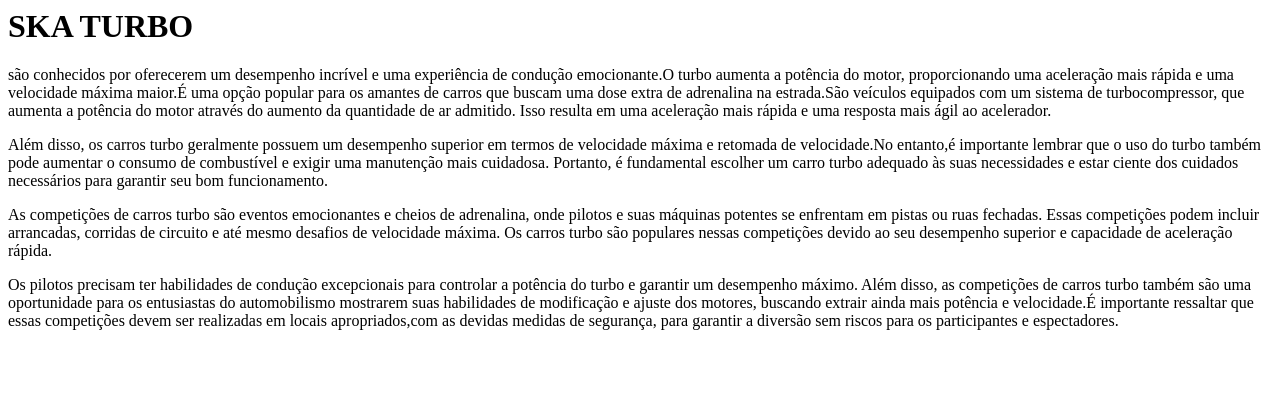
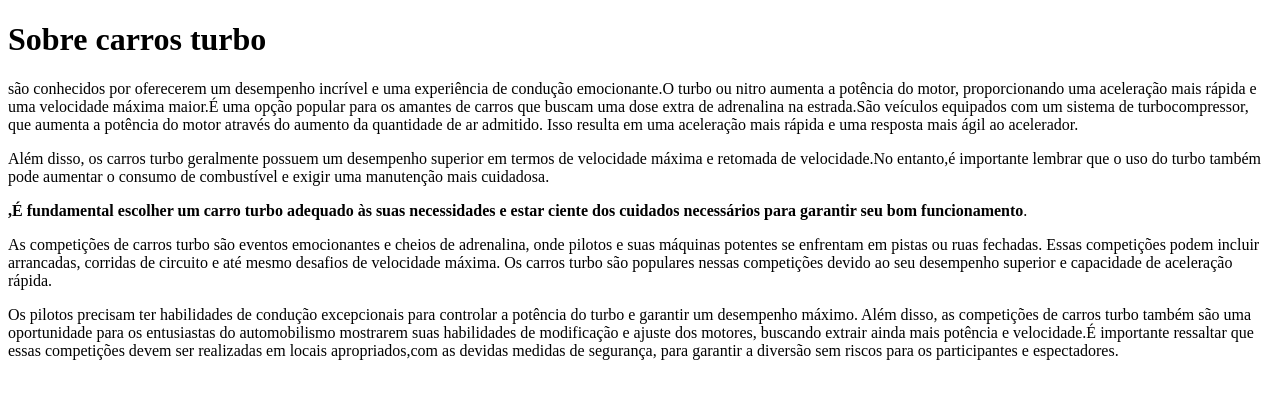
Before and after one commit to SAMELLAKIMBERLY/HTML5eCSS3, a plain HTML site: page index.html in a window 1280 px wide. Drawn offline with Linux system fonts and the light colour scheme.

Commit message:
Estrutura do texto

```diff
--- a/index.html
+++ b/index.html
@@ -1,16 +1,30 @@
-<h1>SKA TURBO</h1>
+<!DOCTYPE html>
+<html lang="pt-br">
 
-<p>são conhecidos por oferecerem um desempenho incrível e uma experiência de condução emocionante.O turbo aumenta a potência do motor,
+    <head>
+        <meta charset="UTF-8">
+        <title>SKA TURBOS</title>
+    </head>
+    <body>
+        <h1>Sobre carros turbo</h1>
+
+        <p>são conhecidos por oferecerem um desempenho incrível e uma experiência de condução emocionante.O turbo ou nitro aumenta a potência do motor,
         proporcionando uma aceleração mais rápida e uma velocidade máxima maior.É uma opção popular para os amantes de carros que buscam uma dose extra de adrenalina na
         estrada.São veículos equipados com um sistema de turbocompressor, que aumenta a potência do motor através do aumento da quantidade de ar admitido.
         Isso resulta em uma aceleração mais rápida e uma resposta mais ágil ao acelerador.</p>
-<p> Além disso, os carros turbo geralmente possuem um desempenho superior em termos de velocidade máxima e retomada de velocidade.No entanto,é importante lembrar
-que o uso do turbo também pode aumentar o consumo de combustível e exigir uma manutenção mais cuidadosa.
-Portanto, é fundamental escolher um carro turbo adequado às suas necessidades e estar ciente dos cuidados necessários para garantir seu bom funcionamento.</p>
+
+        <p>Além disso, os carros turbo geralmente possuem um desempenho superior em termos de velocidade máxima e retomada de velocidade.No entanto,é importante lembrar
+        que o uso do turbo também pode aumentar o consumo de combustível e exigir uma manutenção mais cuidadosa.</p>
+
+        <p><strong>,É fundamental escolher um carro turbo adequado às suas necessidades e estar ciente dos cuidados necessários para garantir seu bom funcionamento</strong>.</p>
+
         <p>As competições de carros turbo são eventos emocionantes e cheios de adrenalina, onde pilotos e suas máquinas potentes se enfrentam em pistas ou ruas fechadas.
         Essas competições podem incluir arrancadas, corridas de circuito e até mesmo desafios de velocidade máxima.
         Os carros turbo são populares nessas competições devido ao seu desempenho superior e capacidade de aceleração rápida.</p>
+
         <p>Os pilotos precisam ter habilidades de condução excepcionais para controlar a potência do turbo e garantir um desempenho máximo.
         Além disso, as competições de carros turbo também são uma oportunidade para os entusiastas do automobilismo mostrarem suas habilidades de modificação e ajuste dos
         motores, buscando extrair ainda mais potência e velocidade.É importante ressaltar que essas competições devem ser realizadas em locais apropriados,com as devidas
         medidas de segurança, para garantir a diversão sem riscos para os participantes e espectadores.</p>
+    </body>
+</html>
```
Lines whose indentation alone changed are shown as unchanged.
